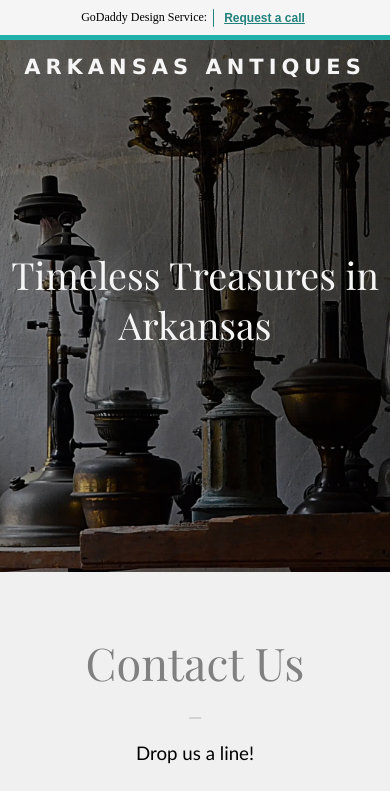
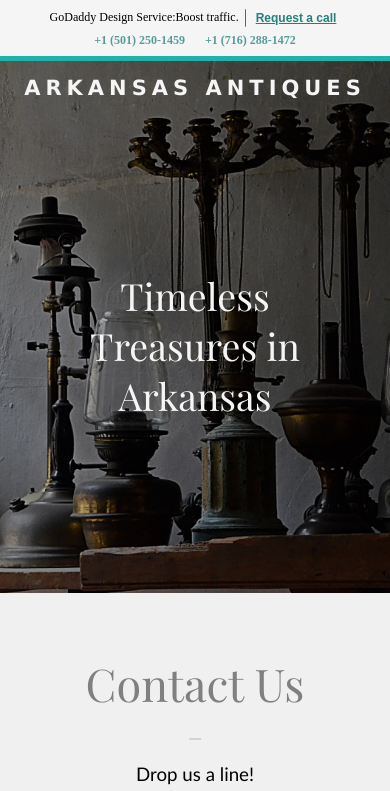
Before and after one commit to Toyosi-james/Arkansas-Antiques-web, a plain HTML site: page index.html in a window 390 px wide. Shown: the top 791 px of the page. Drawn offline with nearby package versions, Linux system fonts and the light colour scheme; a web font is replaced by a local one.

Commit message:
Ankasas Antiques web

```diff
--- a/index.html
+++ b/index.html
@@ -3,7 +3,7 @@
 <head>
     <meta charset="UTF-8">
     <meta name="viewport" content="width=device-width, initial-scale=1.0">
-    <title>Arkansas Antiquess</title>
+    <title>Arkansas Antiques</title>
     <link rel="stylesheet" href="./style.css">
     <link rel="preconnect" href="https://fonts.googleapis.com">
 <link rel="preconnect" href="https://fonts.gstatic.com" crossorigin>
@@ -15,10 +15,14 @@
      <img src="./assets/antiques logo.svg" alt="">
         </main>
         <main class="nav-text">
-            <p>GoDaddy Design Service: <span>Get Custom, professional sites with expert guidance and SEO.</span></p>
+            <p>GoDaddy Design Service:Boost traffic. <span>Get Custom, professional sites with expert guidance and SEO.</span></p>
         </main>
         <main class="nav-button">
-          <button>Request a call</button>
+          <button>Request a call</button> </main>
+
+        <main class="phone">
+            <p>+1 (501) 250-1459</p>
+            <p>+1 (716) 288-1472</p>
         </main>
     </header>
     <section class="hero">
--- a/style.css
+++ b/style.css
@@ -208,6 +208,12 @@ svg{
     fill: white;
     margin-top: 10px;
 }
+.phone p{
+font-size: 13px;
+color: rgb(85, 156, 153);
+cursor: pointer;
+font-weight: 900;
+}
 
 
 
@@ -221,6 +227,7 @@ svg{
     }
     header{
         padding:8px 30px;
+        flex-wrap: wrap;
     }
     .nav-text{
         font-size: 11px;
@@ -236,6 +243,10 @@ svg{
         font-weight: 700;
         border-left:0.3px solid rgb(35, 129, 125) ;
         border-radius: 1px;
+     }
+     .phone {
+        display:flex;
+        gap: 20px;
      }
      footer{
         flex-direction: column;
@@ -314,14 +325,12 @@ svg{
     }
     .hero-text2{
         font-size: 27px;
-        width: 70%;
+        width: 60%;
     }
     header{
         padding:8px 20px;
     }
-    .nav-text{
-        font-size: 15px;
-    }
+
     .nav-text span{
         display: none;
     }
@@ -329,10 +338,19 @@ svg{
 
         padding: 2px 10px;
     }
+    .checker{
+        font-size: 13px;
+    }
+    .nav-text{
+        font-size: 12px;
+    }
+    .phone p{
+        font-size: 12px;
+    }
 }
 @media screen and (max-width:535px){
     .hero-text2{
-        width: 100%;
+
         font-size: 25px;
     }
     .checker{
@@ -341,4 +359,7 @@ svg{
     .nav-text{
         font-size: 12px;
     }
+    footer{
+        height: 18vh;
+    }
 }
```
